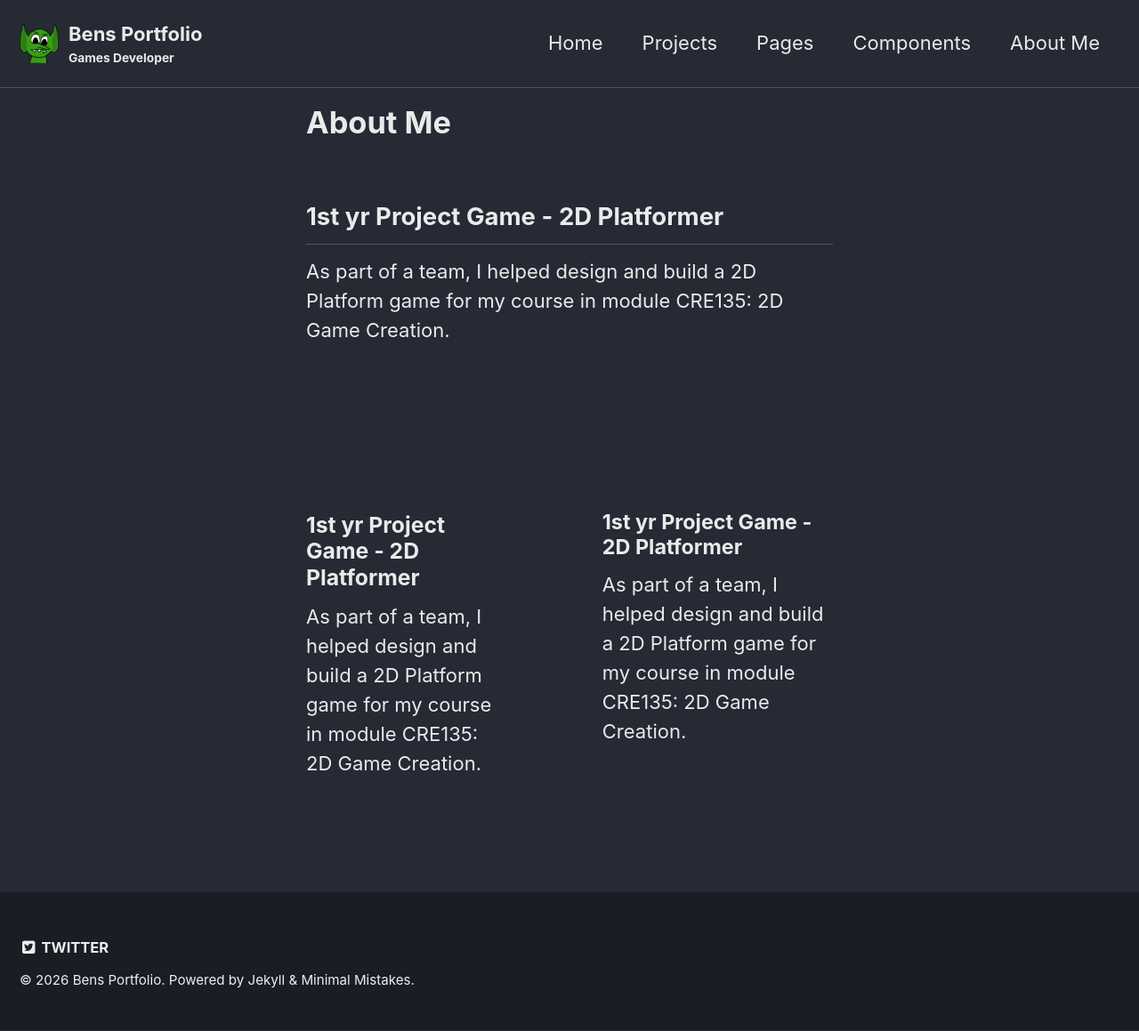
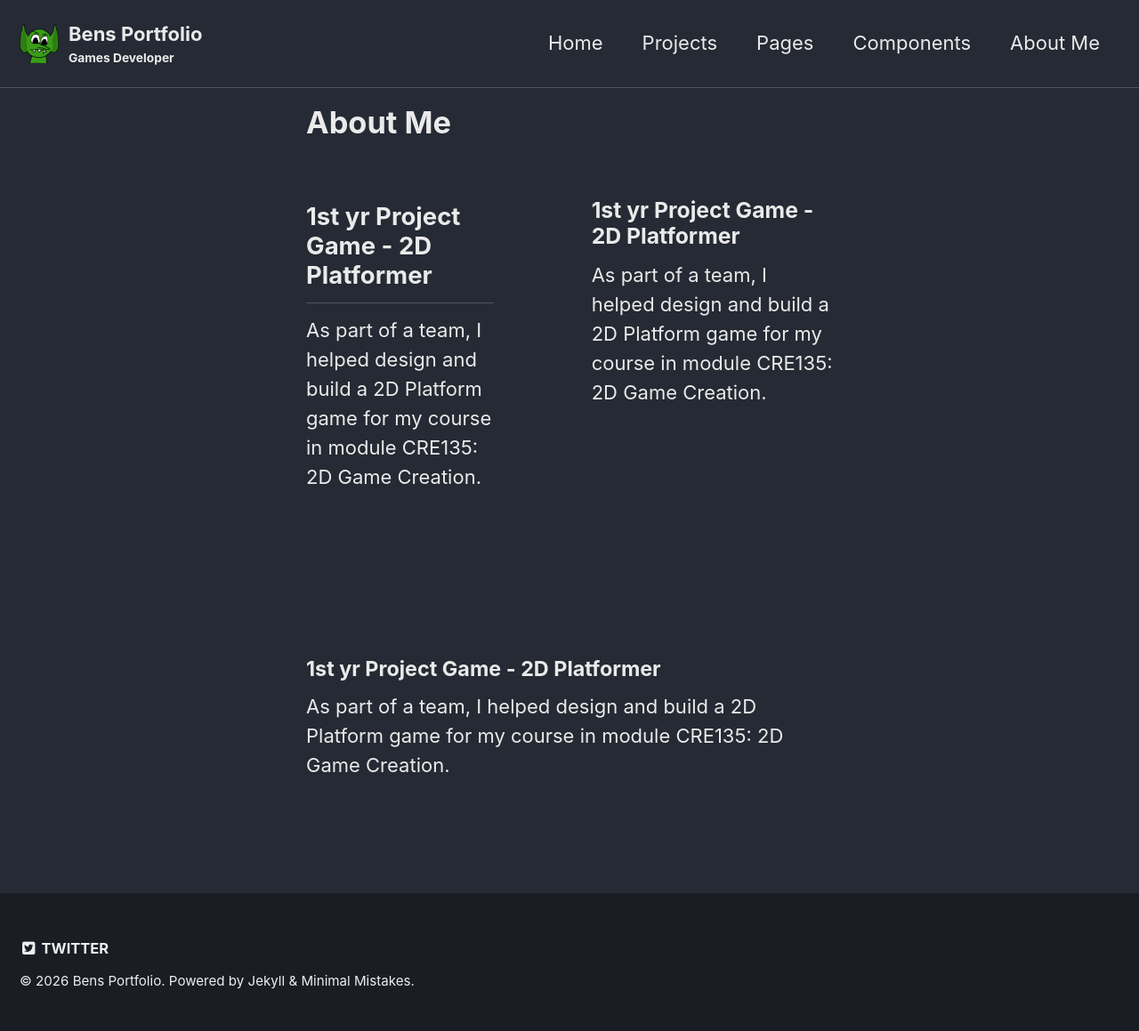
Before and after one commit to nvbnb17/nvbnb17.github.io, a Jekyll site: the page built from _pages/about-me.md, in a window 1280 px wide. Shown: the whole page at 89% size. Built offline with Jekyll 4.4.1, drawn with Linux system fonts in a browser that asks for light colours.

Commit message:
Update about-me.md

```diff
--- a/_pages/about-me.md
+++ b/_pages/about-me.md
@@ -17,7 +17,7 @@ skills:
 <div style="display:flex; flex-wrap:wrap; gap:5rem; align-items:flex-start;">
 
   <!-- LEFT: text content -->
-  <div style="flex:1 1 150px; min-width:500px;">
+  <div style="flex:1 1 150px; min-width:150px;">
     <h2>1st yr Project Game - 2D Platformer</h2>
     <p>
       As part of a team, I helped design and build a 2D Platform game for my course in module CRE135: 2D Game Creation.
```
